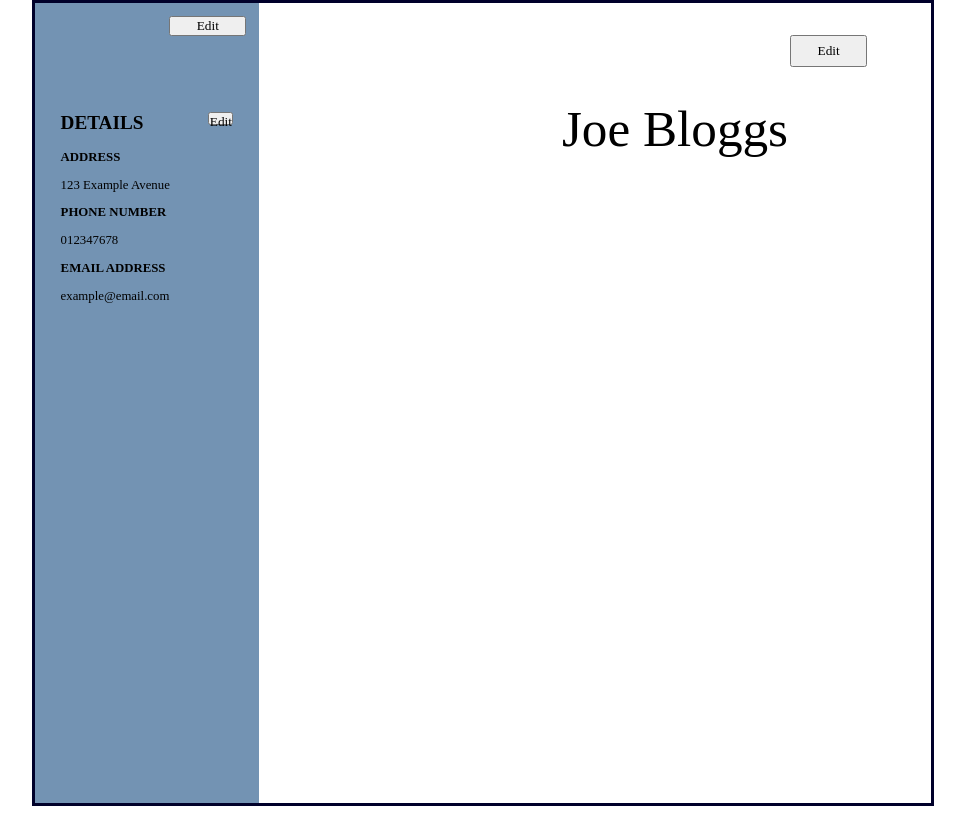
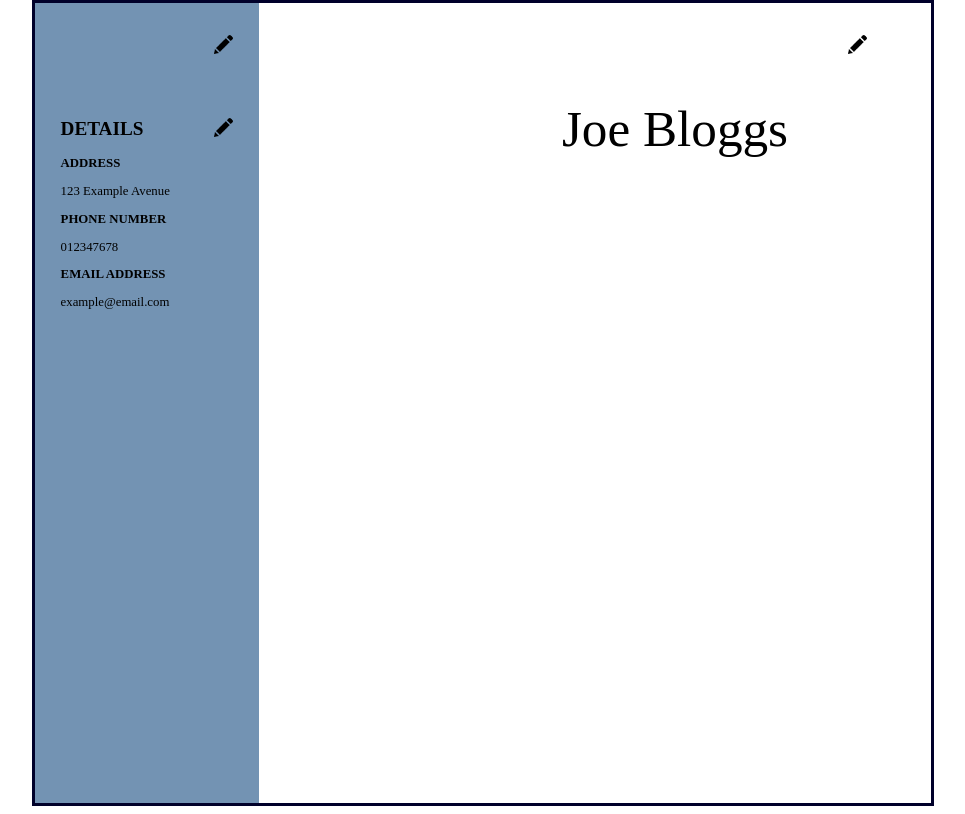
Before and after one commit to dwright1989/cv-app, a React (Create React App) app: page / in a window 1280 px wide. Shown: the whole page, without its empty margins (157-1122 px from the left). Built offline with nearby package versions, Linux system fonts and the light colour scheme; a web font is replaced by a local one.

Commit message:
Edit icon added to current sections

```diff
--- a/src/Components/Details.js
+++ b/src/Components/Details.js
@@ -1,5 +1,6 @@
 
 import React from "react";
+import editIcon from '../Icons/edit.png';
 
 
 export default function Details() {
@@ -63,7 +64,7 @@ export default function Details() {
                         <div id="detailsDiv">
                                 <div id="detailsHeadingDiv">
                                     <h2 id="detailsHeading">DETAILS</h2>
-                                    <button  className="editButton" id="editDetailsButton" onClick={handleEdit}>Edit</button>
+                                    <img src={editIcon} alt="Edit" className="editButton" id="editDetailsButton" onClick={handleEdit}/>
                                 </div>
                                 <p className="bold" id="addressHeading">ADDRESS</p>
                                 <p id="address">{(details.address) ?  details.address : "123 Example Avenue"}</p>
--- a/src/Components/Header.js
+++ b/src/Components/Header.js
@@ -1,6 +1,7 @@
 
 import React from "react";
 import Name from "./Name";
+import editIcon from '../Icons/edit.png';
 
 export default function Header() {
     const [fullName, setFullName] = React.useState({
@@ -55,7 +56,7 @@ export default function Header() {
                 </form>}
                 {fullName.previewDisplay &&
                         <div id="fullNameDiv">
-                                <button  className="editButton" onClick={handleEdit}>Edit</button>
+                                <img src={editIcon} alt="Edit" className="editButton" id="editHeaderButton" onClick={handleEdit}/>
                                 <Name fullName={fullName} />
                         </div>}
             </div>
--- a/src/Components/Socials.js
+++ b/src/Components/Socials.js
@@ -4,6 +4,7 @@ import linkedInLogo from '../Icons/linkedin.png';
 import facebookLogo from '../Icons/facebook.png';
 import instagramLogo from '../Icons/instagram.png';
 import gitHubLogo from '../Icons/github.png';
+import editIcon from '../Icons/edit.png';
 
 
 export default function Socials() {
@@ -72,7 +73,7 @@ export default function Socials() {
                 </form>}
                 {socials.previewDisplay &&
                         <div id="socialsDiv">
-                                <button  className="editButton" id="editSocialsButton" onClick={handleEdit}>Edit</button>
+                                <img src={editIcon} alt="Edit" className="editButton" id="editSocialsButton" onClick={handleEdit}/>
                                 <div id="socialLinksDiv">
                                     {socials.linkedIn &&
                                     <div className="socialLinks">
--- a/src/Styles/App.css
+++ b/src/Styles/App.css
@@ -57,7 +57,9 @@
 }
 
 .editButton{
-    width: 6vw;
+    cursor: pointer;
+    width: 1.5vw;
+    height: 1.5vw;
     justify-self: end;
 }
 
@@ -97,12 +99,6 @@
     max-height: 1.5vw;
 }
 
-#editDetailsButton{
-    height: 1vw;
-    width: 2vw;
-}
-
-
 .social-icon{
     width: 2vw;
     padding: 0px 2px;
@@ -110,6 +106,7 @@
 
 #editSocialsButton{
     float: right;
+
 }
 
 .socialLinks{
@@ -117,7 +114,7 @@
 }
 
 #socialsDiv{
-    padding: 1vw;
+    padding: 4vh 2vw 0vw 2vw;
     overflow:hidden;
     clear: both;
 }
```
